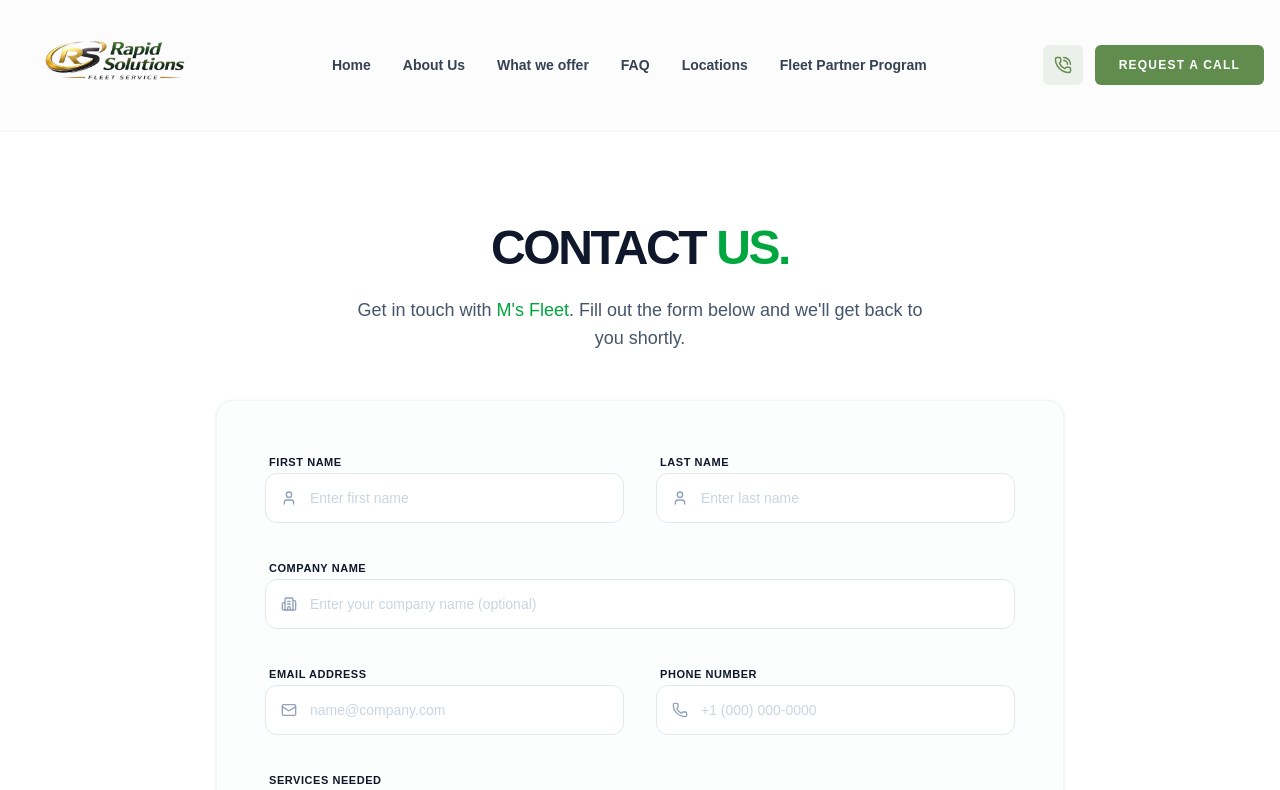
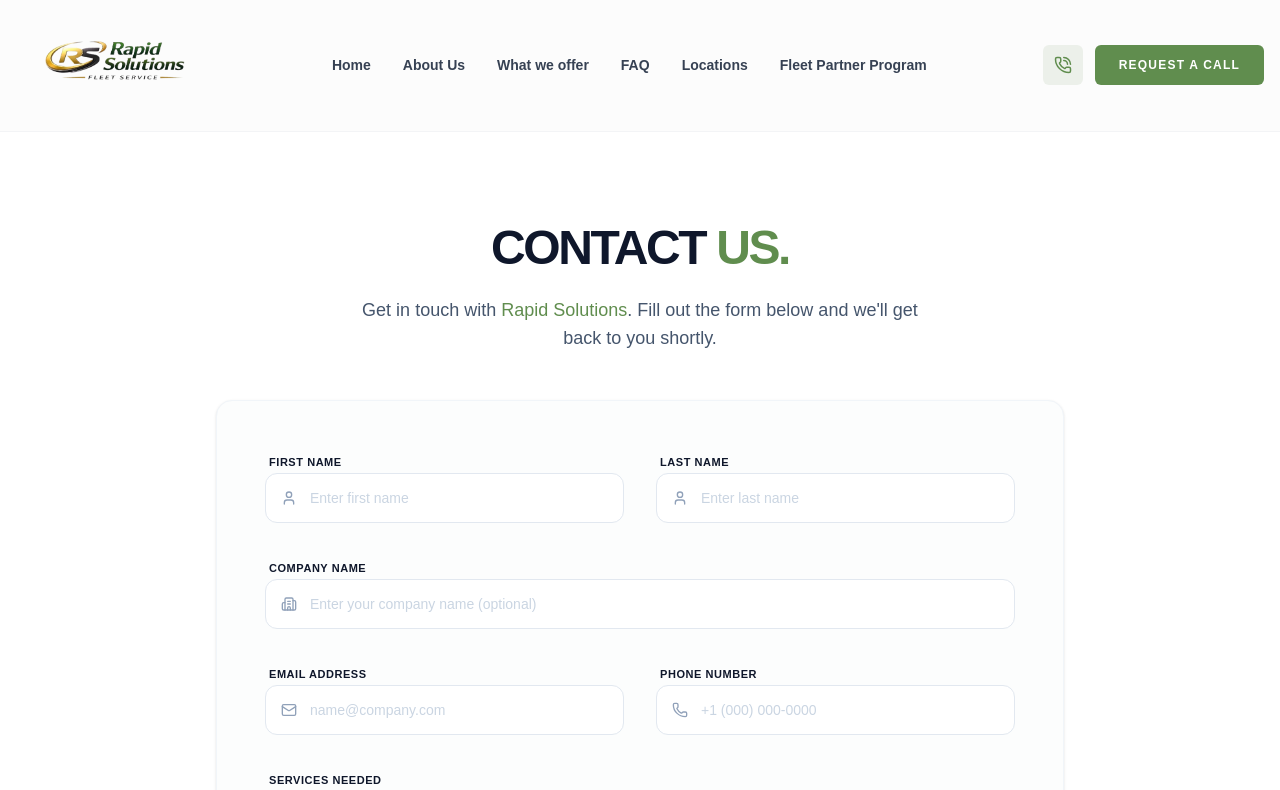
Before and after one commit to ahamedasif07/project-rs-feet-v2, a Next.js app: page /contact in a window 1280 px wide. Shown: the top 790 px of the page. Built offline with nearby package versions, Linux system fonts and the light colour scheme.

Commit message:
nab call number change

```diff
--- a/app/api/send/route.ts
+++ b/app/api/send/route.ts
@@ -18,7 +18,7 @@ export async function POST(req: Request) {
 
     const { data, error } = await resend.emails.send({
       from: "Rapid Solutions <onboarding@resend.dev>",
-      to: ["rxasif31@gmail.com"],
+      to: ["rsfleetservice17@gmail.com"],
       subject: `New Lead: ${firstName} ${lastName} ${companyName ? `from ${companyName}` : ""}`,
       html: `
         <div style="font-family: 'Segoe UI', Tahoma, Geneva, Verdana, sans-serif; line-height: 1.6; color: #1a202c; max-width: 600px; margin: auto; border: 1px solid #e2e8f0; border-radius: 12px; overflow: hidden;">
--- a/app/components/hero.tsx
+++ b/app/components/hero.tsx
@@ -74,7 +74,7 @@ const HeroSlider = () => {
             </span>
           </div>
 
-          <h1 className="text-3xl md:text-5xl  font-black text-white mb-4 tracking-tighter uppercase leading-[0.9] drop-shadow-2xl">
+          <h1 className="text-3xl md:text-6xl  font-black text-white mb-4 tracking-tighter uppercase leading-[0.9] drop-shadow-2xl">
             Truck & Trailer <br />
             <span className="text-primary">Repair Experts</span>
           </h1>
--- a/app/contact/_components/contact.tsx
+++ b/app/contact/_components/contact.tsx
@@ -81,11 +81,12 @@ const ContactSection = () => {
         {/* --- Header --- */}
         <div className="text-center mb-12">
           <h2 className="text-3xl md:text-5xl font-black text-slate-900 uppercase tracking-tighter mb-6">
-            Contact <span className="text-green-600">Us.</span>
+            Contact <span className="text-primary">Us.</span>
           </h2>
           <p className="text-slate-600 text-base md:text-lg font-medium max-w-xl mx-auto">
-            Get in touch with <span className="text-green-600">M's Fleet</span>.
-            Fill out the form below and we'll get back to you shortly.
+            Get in touch with{" "}
+            <span className="text-primary">Rapid Solutions</span>. Fill out the
+            form below and we'll get back to you shortly.
           </p>
         </div>
 
@@ -194,7 +195,7 @@ const ContactSection = () => {
                         checked={selectedServices.includes(service)}
                         onChange={() => toggleService(service)}
                       />
-                      <div className="w-5 h-5 bg-white border border-slate-200 rounded-md peer-checked:bg-green-600 peer-checked:border-green-600 transition-all flex items-center justify-center">
+                      <div className="w-5 h-5 bg-white border border-slate-200 rounded-md peer-checked:bg-primary peer-checked:border-primary transition-all flex items-center justify-center">
                         <CheckCircle2 className="w-3 h-3 text-white opacity-0 peer-checked:opacity-100" />
                       </div>
                     </div>
@@ -228,7 +229,7 @@ const ContactSection = () => {
               <button
                 type="submit"
                 disabled={loading}
-                className="bg-slate-900 hover:bg-green-600 disabled:bg-slate-400 text-white px-10 py-4 rounded-xl font-bold text-xs uppercase tracking-widest transition-all duration-300 flex items-center justify-center gap-3 shadow-md active:scale-95 min-w-[200px]"
+                className="bg-slate-900 hover:bg-primary disabled:bg-slate-400 text-white px-10 py-4 rounded-xl font-bold text-xs uppercase tracking-widest transition-all duration-300 flex items-center justify-center gap-3 shadow-md active:scale-95 min-w-[200px]"
               >
                 {loading ? (
                   <>
--- a/shared/navbar/navBar.tsx
+++ b/shared/navbar/navBar.tsx
@@ -74,7 +74,7 @@ const Navbar: React.FC = () => {
           <div className="flex items-center gap-4">
             <div className="hidden lg:flex items-center gap-3">
               <a
-                href="tel:+18773498789"
+                href="tel:+1 779 770 7575"
                 className="animate-ring w-10 h-10 flex items-center justify-center bg-primary/10 text-primary rounded-md hover:bg-primary hover:text-white transition-all duration-300 cursor-pointer"
               >
                 <PhoneCall size={18} />
```
